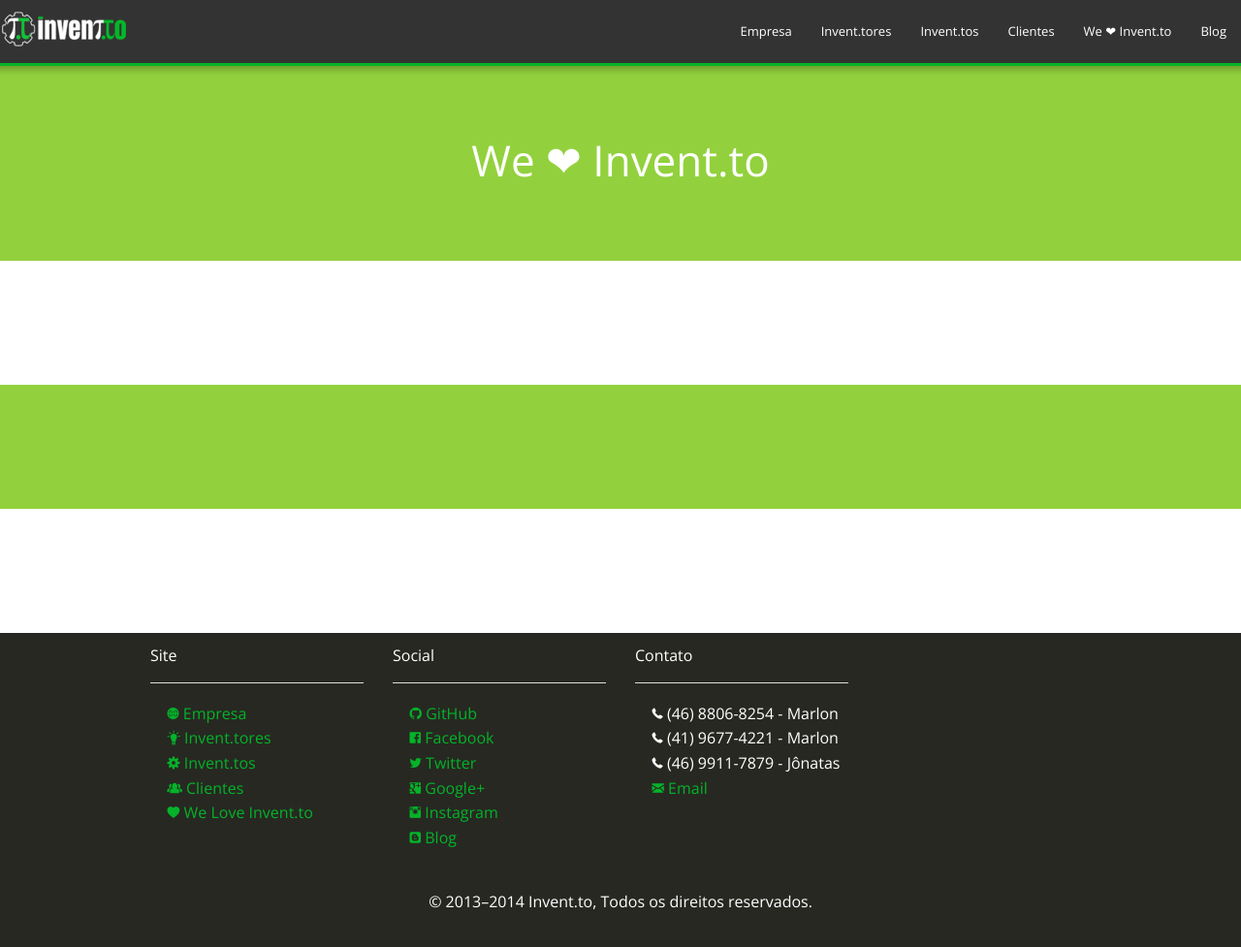
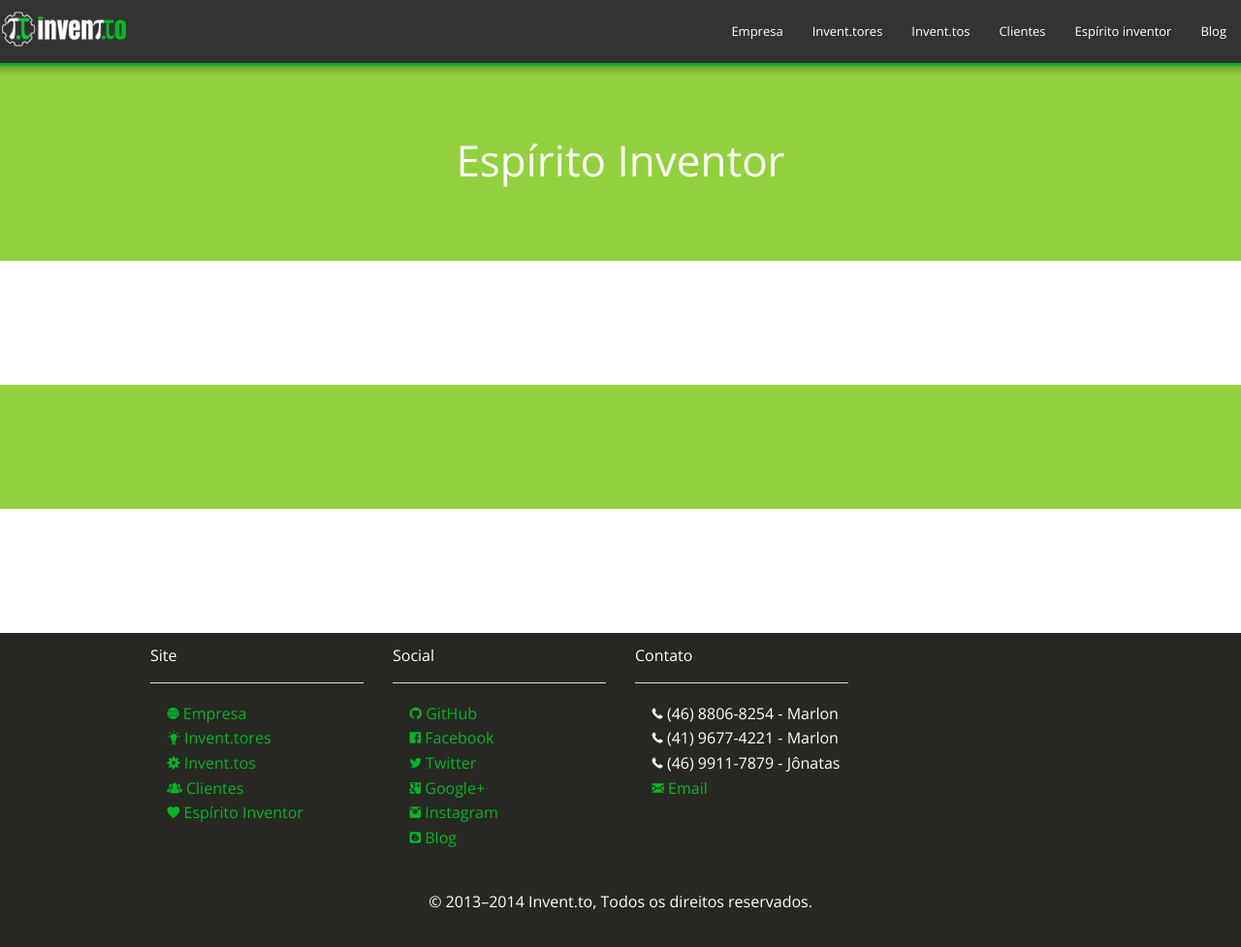
Before and after one commit to inventto/inventto_site, a Jekyll site: the page built from love.html, in a window 1280 px wide and 978 px high. Shown: the whole window at 97% size. Built offline with Jekyll 4.4.1, drawn with Linux system fonts in a browser that asks for light colours; comment, search, counter and statistics services are not loaded.

Commit message:
Revisadas informações do footer it closes #15

```diff
--- a/_includes/footer.html
+++ b/_includes/footer.html
@@ -8,7 +8,7 @@
                   <li><a href="/inventtores" class="fi-lightbulb"> Invent.tores </a></li>
                   <li><a href="/inventtos" class="fi-widget"> Invent.tos</a></li>
                   <li><a href="/clientes" class="fi-torsos-all-female"> Clientes </a></li>
-                  <li><a href="/love" class="fi-heart"> We Love Invent.to</a></li>
+                  <li><a href="/love" class="fi-heart"> Espírito Inventor</a></li>
                 </ul>
              </div>
 
--- a/_includes/header.html
+++ b/_includes/header.html
@@ -12,7 +12,7 @@
                 <li><a href="/blog">Blog</a></li>
               </ul>
               <ul class="right">
-                <li><a href="/love">We ❤ Invent.to</a></li>
+                <li><a href="/love">Espírito inventor</a></li>
               </ul>
               <ul class="right">
                 <li><a href="/clientes">Clientes</a></li>
--- a/love.html
+++ b/love.html
@@ -2,7 +2,7 @@
 layout: default
 ---
 <div class="bgverde">
-	<h1>We ❤ Invent.to</h1>
+	<h1>Espírito Inventor</h1>
 
 </div>
 <div class="bgbranco">
```
